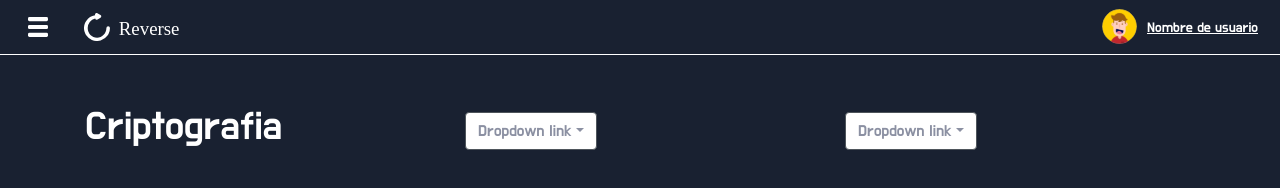
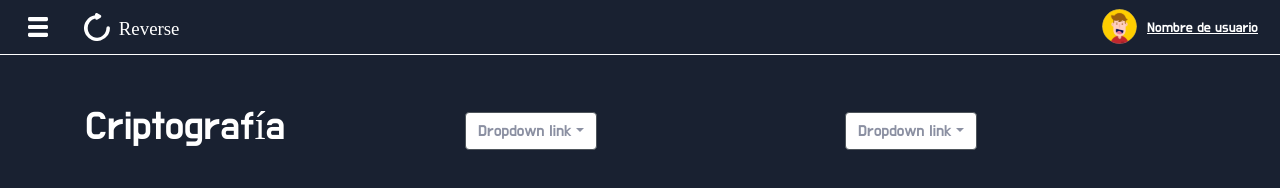
Before and after one commit to driosn/reverse_page, a React (Create React App) app: page / in a window 1280 px wide. Shown: the top 188 px of the page. Built offline with nearby package versions, Linux system fonts and the light colour scheme.

Commit message:
Refactored Titles

```diff
--- /dev/null
+++ b/src/components/ReverseTitle.js
@@ -0,0 +1,17 @@
+import React from 'react';
+
+import './styles/ReverseTitle.css';
+
+class ReverseTitle extends React.Component {
+
+    render() {
+        return(
+            <div>
+                <h1 className="title-name">{this.props.titleName}</h1>
+            </div>
+        );
+    }
+
+}
+
+export default ReverseTitle;
--- /dev/null
+++ b/src/components/styles/ReverseTitle.css
@@ -0,0 +1,3 @@
+div .title-name {
+    color: white;
+}
--- a/src/pages/ProblemsListPage/ProblemsListPage.js
+++ b/src/pages/ProblemsListPage/ProblemsListPage.js
@@ -1,9 +1,10 @@
 import React from 'react';
 
+import './styles/ProblemsListPage.css';
+
 import ReverseDropdown from '../../components/ReverseDropdown';
-
-import './styles/ProblemsListPage.css';
 import ProblemsTable from './components/ProblemsTable';
+import ReverseTitle from '../../components/ReverseTitle';
 
 class ProblemsListPage extends React.Component {
 
@@ -13,7 +14,7 @@ class ProblemsListPage extends React.Component {
                 <div className="container py-5">
                     <div className="row top-options">
                         <div className="col">
-                            <h1 className="category-name">Criptografia</h1>
+                            <ReverseTitle titleName="Criptografía"/>
                         </div>
                         <div className="col">
                             <ReverseDropdown/>
--- a/src/pages/ProblemsListPage/styles/ProblemsListPage.css
+++ b/src/pages/ProblemsListPage/styles/ProblemsListPage.css
@@ -1,7 +1,3 @@
-.main div .category-name {
-    color: white;
-}
-
 .main .top-options {
     display: flex;
     align-items: center;
```
